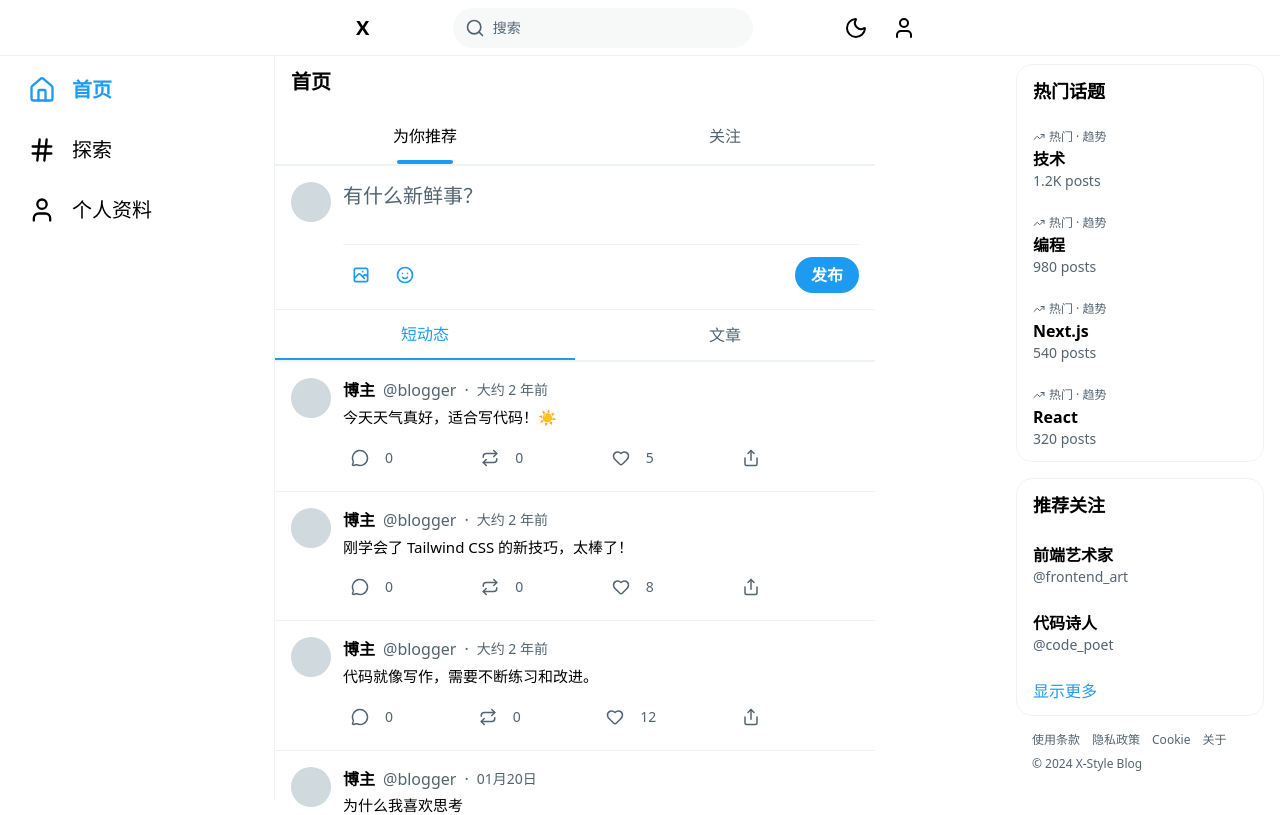
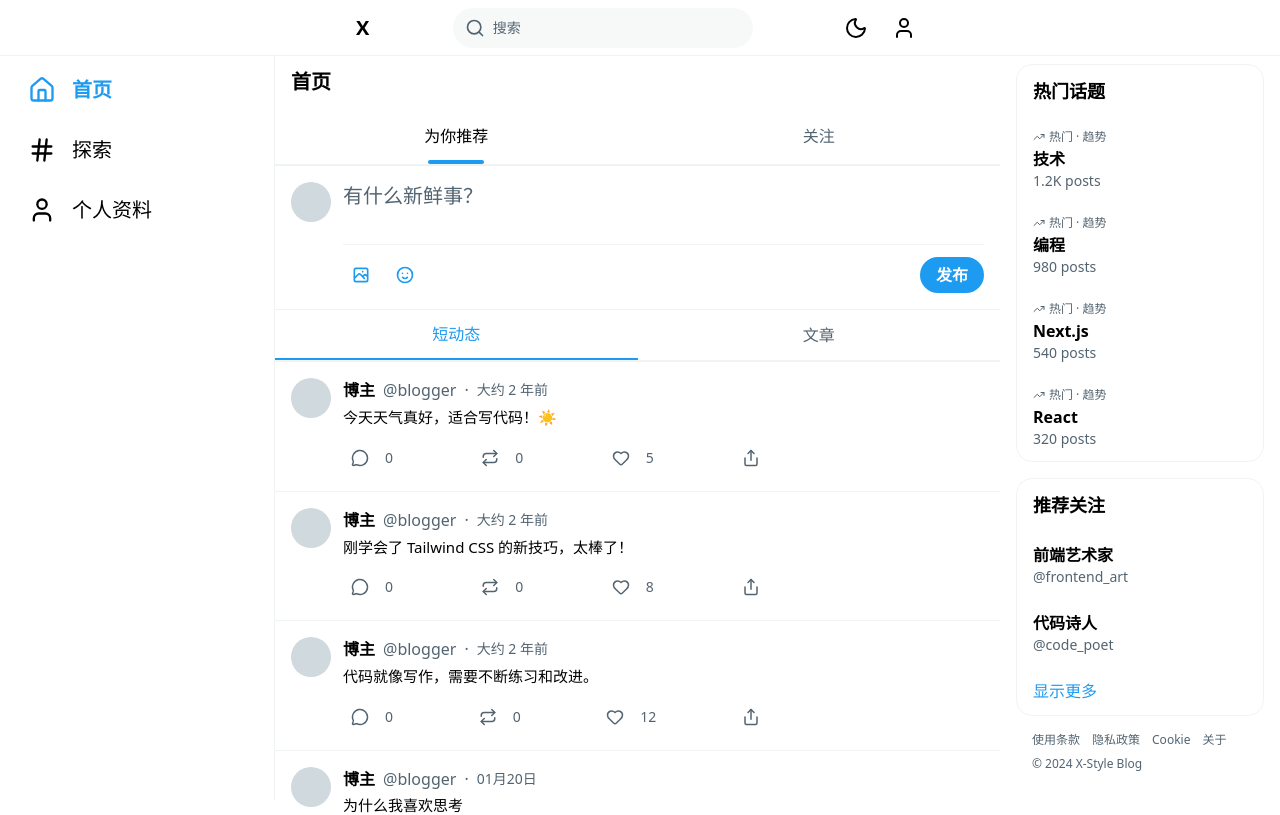
Before and after one commit to zzz0607/my-blog, a Next.js app: page / in a window 1280 px wide. Shown: the top 815 px of the page. Built offline with nearby package versions, Linux system fonts and the light colour scheme.

Commit message:
增加主内容区宽度，从600px改为800px

```diff
--- a/src/app/HomeClient.tsx
+++ b/src/app/HomeClient.tsx
@@ -43,7 +43,7 @@ export default function HomeClient({ initialPosts, initialMicroposts }: { initia
       <RightSidebar />
       <MobileMenu isOpen={false} onClose={() => {}} />
 
-      <main className="ml-[275px] mr-[280px] max-w-[600px] pt-14 pb-16 md:pb-0">
+      <main className="ml-[275px] mr-[280px] max-w-[800px] pt-14 pb-16 md:pb-0">
         <div className="border-b border-x-border sticky top-14 bg-white/80 dark:bg-black/80 backdrop-blur-md z-10">
           <h1 className="px-4 py-3 font-bold text-xl text-x-black dark:text-white">首页</h1>
           <TimelineTabs onChange={() => {}} />
```
